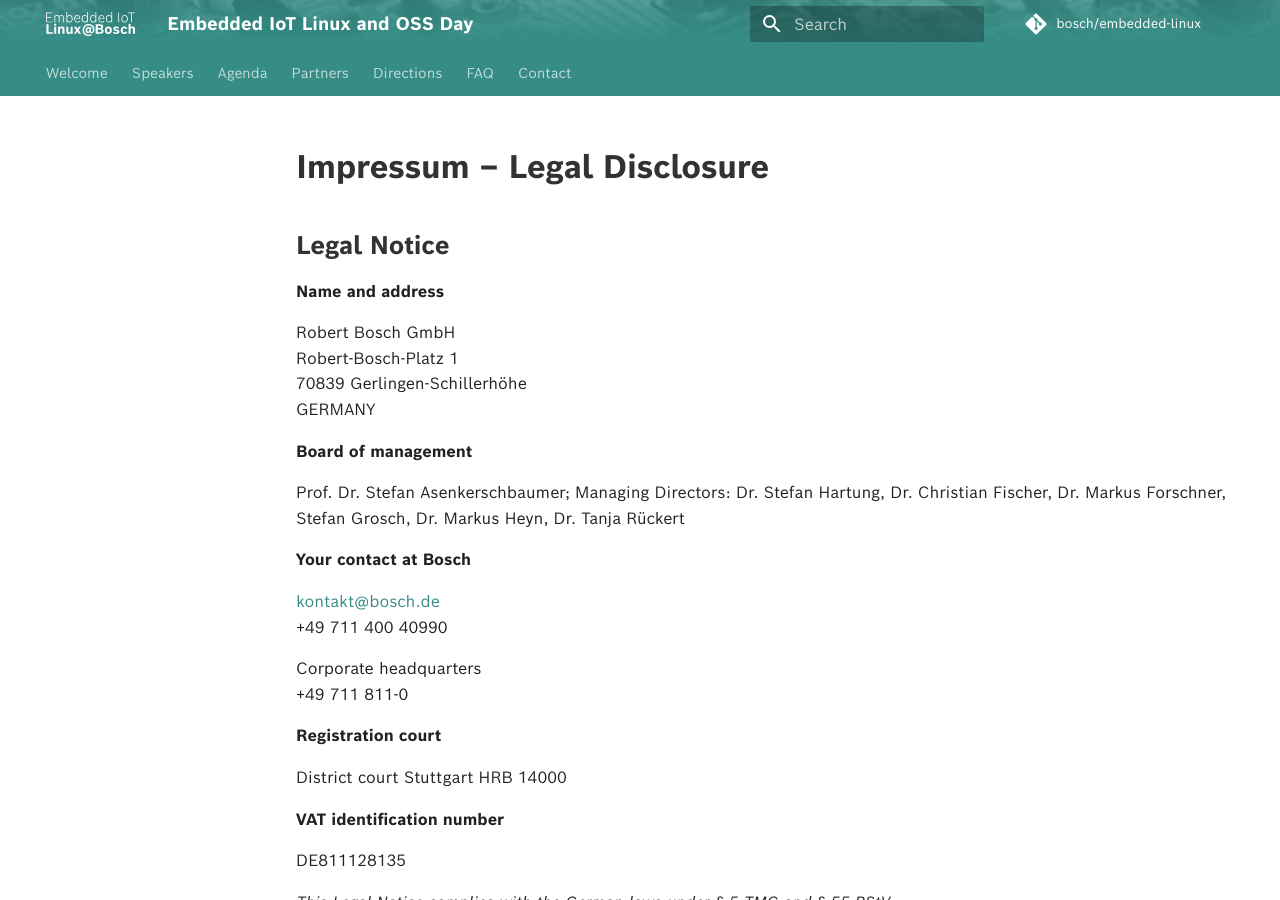
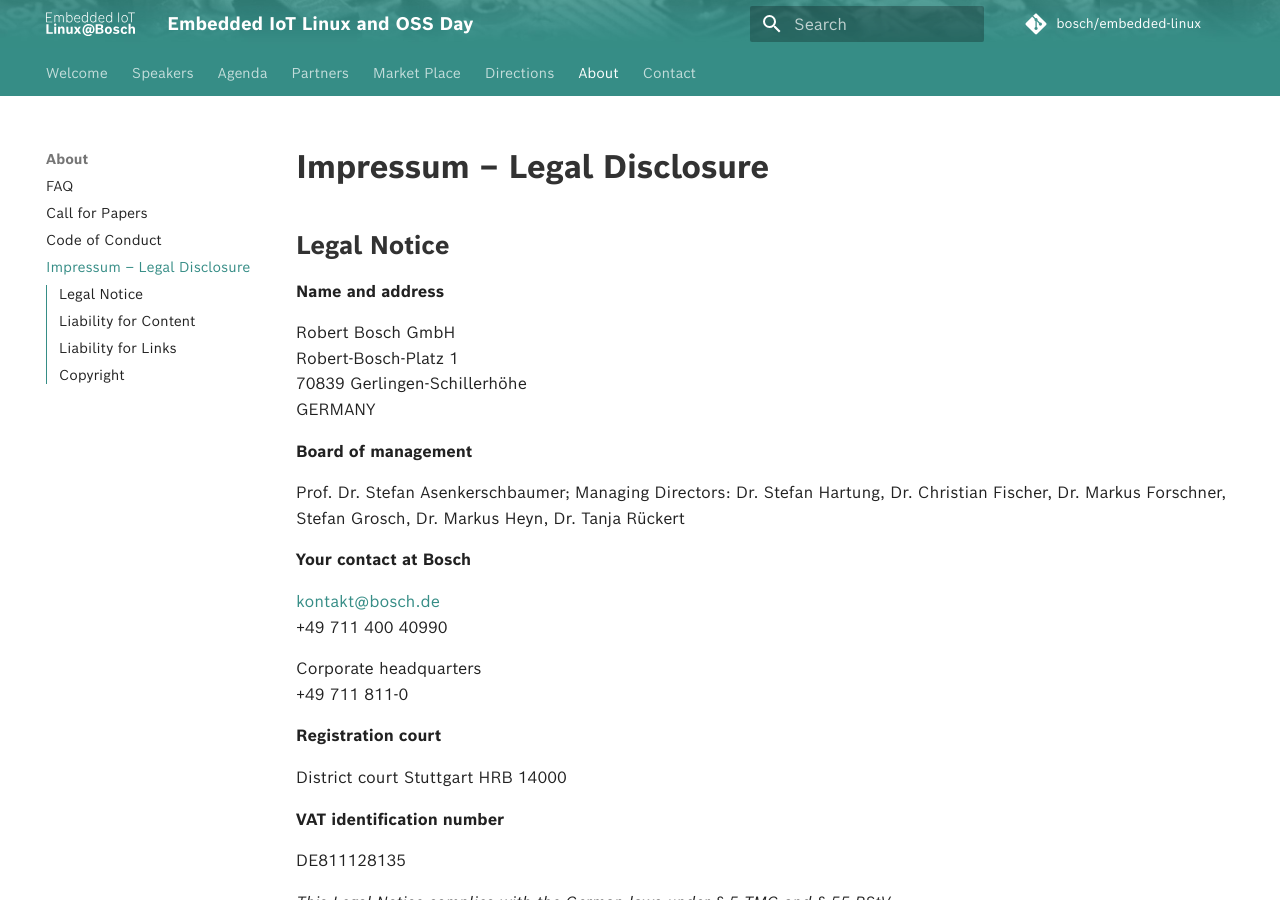
Before and after one commit to boschglobal/embedded-linux, an MkDocs documentation site: the page built from docs/impressum.md, in a window 1280 px wide and 900 px high. Built offline with MkDocs 1.6.1 and Material for MkDocs 9.7.7, drawn with Linux system fonts in a browser that asks for light colours; comment, search, counter and statistics services are not loaded.

Commit message:
Add market place
Signed-off-by: Sietze van Buuren <Sietze.vanBuuren@de.bosch.com>

```diff
--- a/mkdocs.yml
+++ b/mkdocs.yml
@@ -17,8 +17,13 @@
   - Speakers: speakers.md
   - Agenda: agenda.md
   - Partners: partners.md
+  - Market Place: market_place.md
   - Directions: directions.md
-  - FAQ: faq.md
+  - About:
+    - FAQ: faq.md
+    - Call for Papers: call_for_papers.md
+    - Code of Conduct: code_of_conduct.md
+    - Impressum – Legal Disclosure: impressum.md
   - Contact: contact.md
 
 theme:
```
Also changed, not shown: docs/index.md (+4 -2 lines), docs/market_place.md (added, +3 -0 lines), docs/images/market.svg (added).
